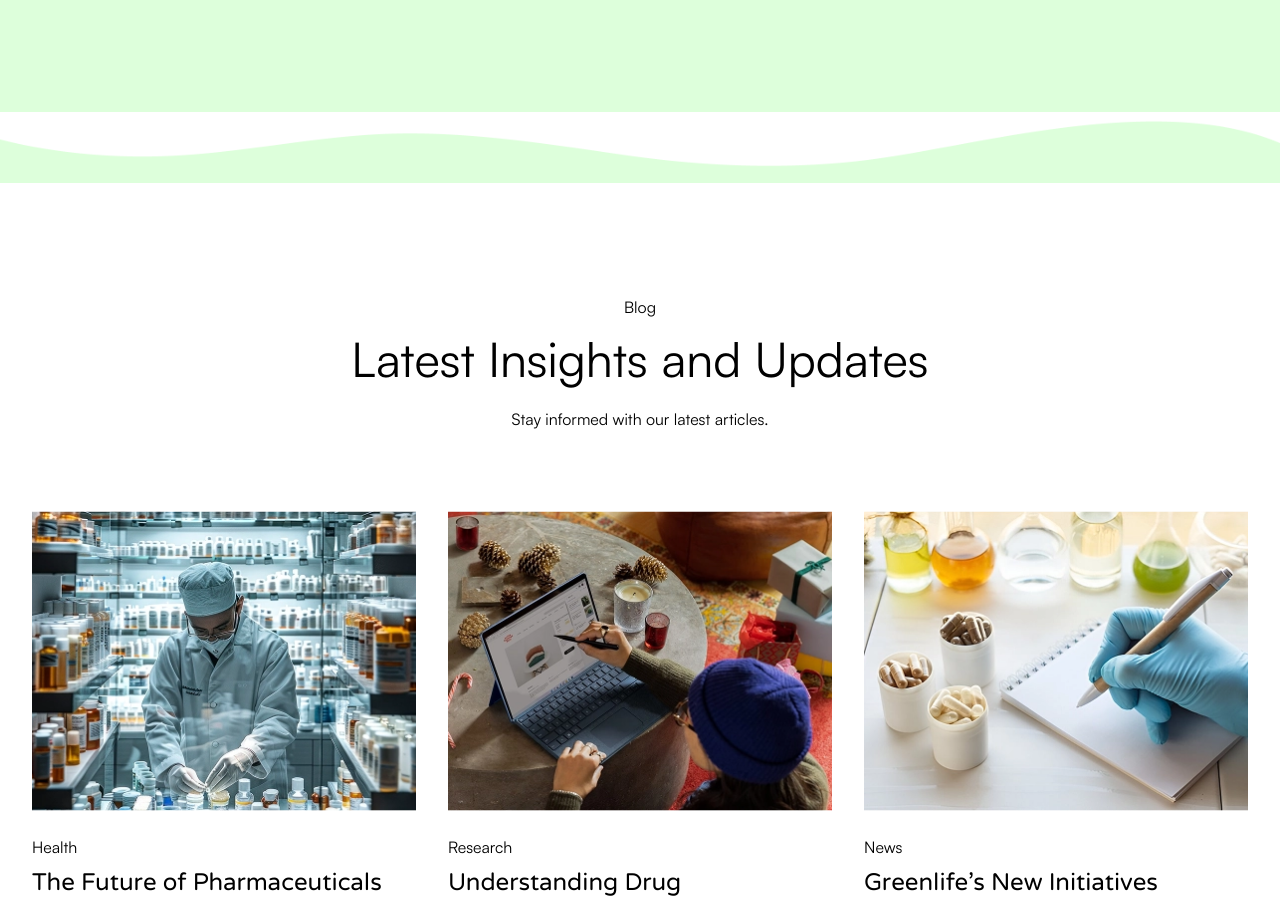
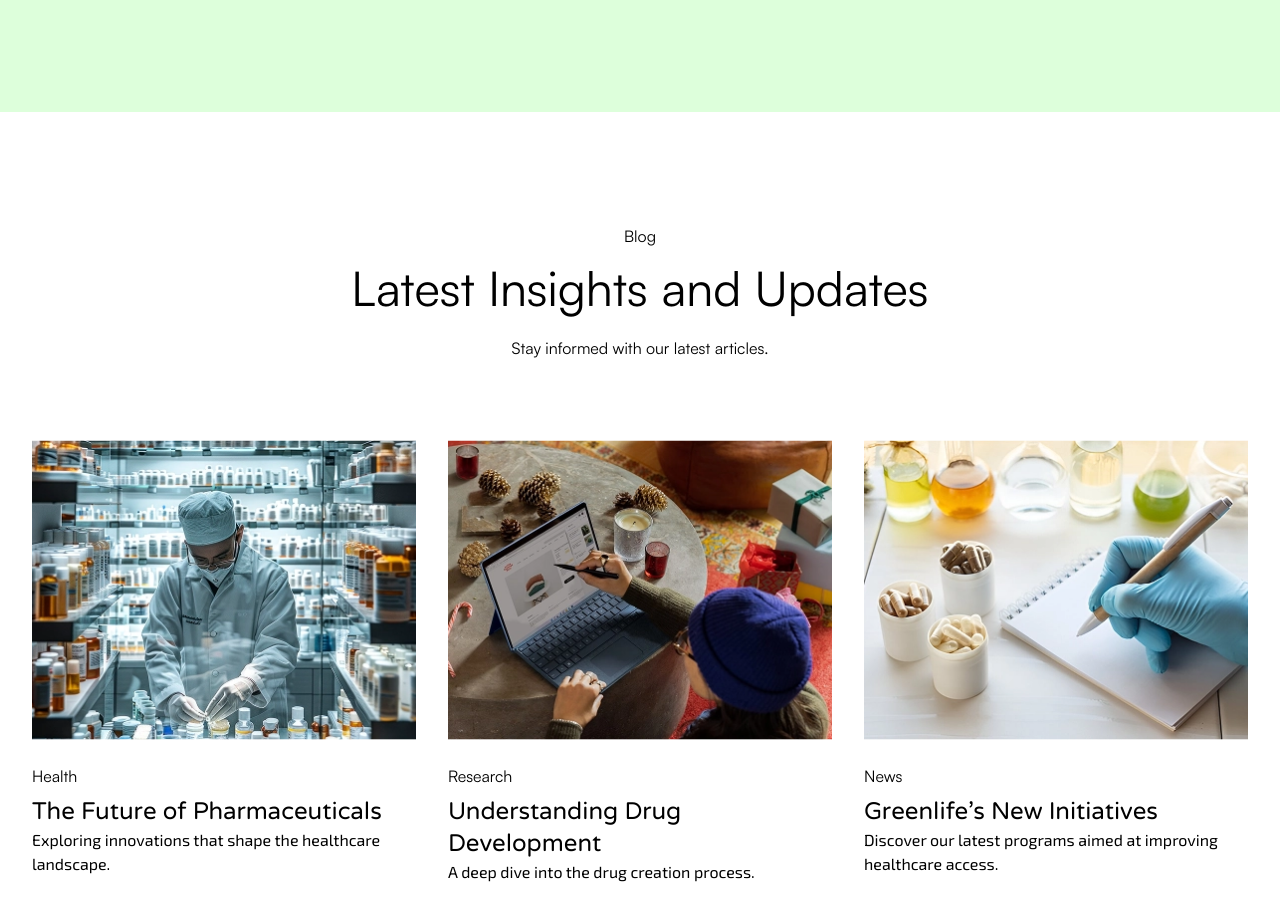
Before and after one commit to alexpeteronoja/greenlife, a React (Vite) app: page / in a window 1280 px wide. Shown: the part 3271-4171 px from the top of the page. Built offline with nearby package versions, Linux system fonts and the light colour scheme.

Commit message:
edited home page

```diff
--- a/src/components/QualityandAbout.jsx
+++ b/src/components/QualityandAbout.jsx
@@ -137,10 +137,6 @@ function LandingPartTwo() {
             </div>
           </div>
         </div>
-
-        <div>
-          <img src={bgDesgin02} alt="" className="m-0 p-0 object-cover" />
-        </div>
       </div>
     </>
   );
```
